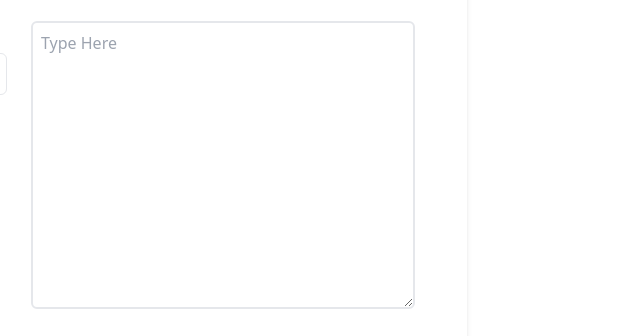
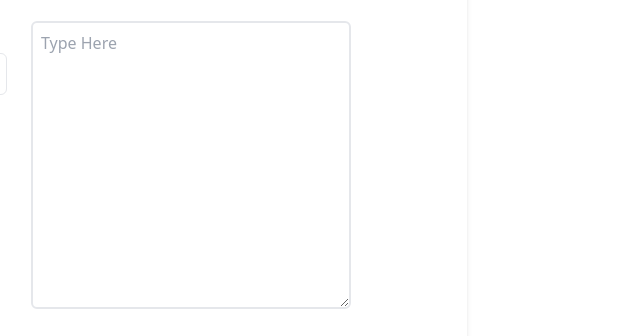
Before and after one commit to Sapereza/Lesson9, a website: page contact.html in a window 1280 px wide. Shown: the part 385-721 px from the top of the page, 621-1261 px from the left. Drawn offline with nearby package versions, Linux system fonts and the light colour scheme.

Commit message:
changed size of textarea

```diff
--- a/contact.html
+++ b/contact.html
@@ -74,7 +74,7 @@
                     </div>
 
                     <div>
-                        <textarea class="w-96 h-72 border-2 border-gray-200 rounded-md text-gray-700 dark:text-gray-200 p-2" placeholder="Type Here" ></textarea>
+                        <textarea class="w-80 h-72 border-2 border-gray-200 rounded-md text-gray-700 dark:text-gray-200 p-2" placeholder="Type Here" ></textarea>
                     </div>
                 </div>
 
```
Also changed, not shown: dist/output.css.
